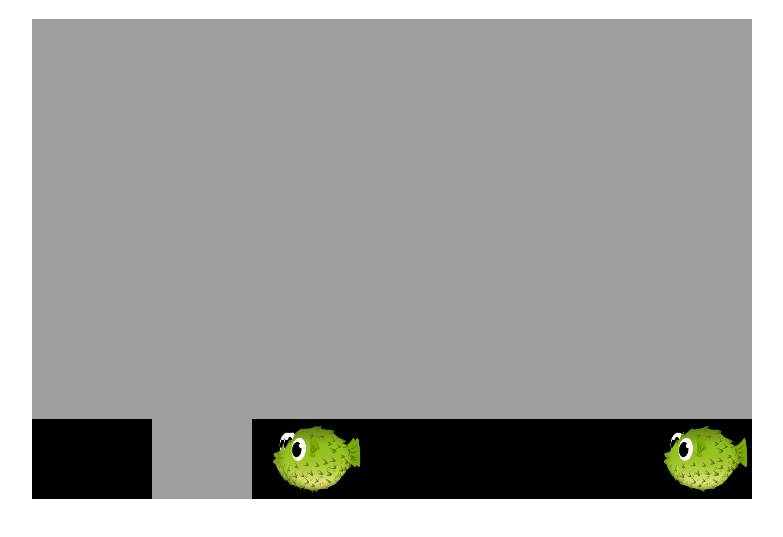
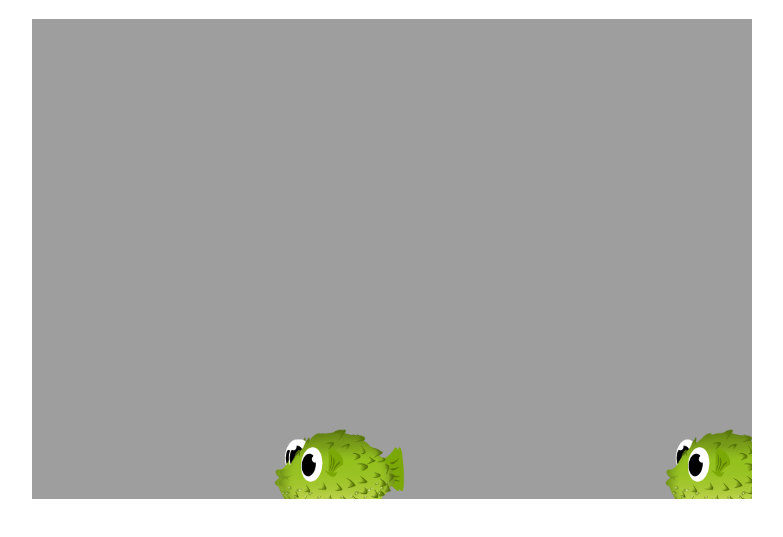
Before and after one commit to Hummner/sharkie, a plain HTML site: page index.html in a window 1280 px wide. Shown: the part 69-606 px from the top of the page, without its empty margins (248-1031 px from the left). Drawn offline with Linux system fonts and the light colour scheme.

Commit message:
floor and background added

```diff
--- /dev/null
+++ b/classes/background.class.js
@@ -0,0 +1,11 @@
+class Background extends MovableObject {
+    x = 0;
+    height = 480;
+    width = 720;
+    y = 0;
+
+
+    constructor(imagePath) {
+        super().loadImage(imagePath)
+    }
+}
--- a/classes/character.class.js
+++ b/classes/character.class.js
@@ -1,5 +1,7 @@
 class Character extends MovableObject {
-
+    height = 200;
+    width = 200;
+    y = 200;
 
     constructor() {
         super().loadImage("img/1.Sharkie/3.Swim/1.png");
--- a/classes/chicken.class.js
+++ b/classes/chicken.class.js
@@ -1,6 +1,7 @@
 class Chicken extends MovableObject {
 
-
+    height = 150;
+    width = 150;
 
     constructor() {
         super().loadImage("/img/2.Enemy/1.Puffer fish (3 color options)/1.Swim/1.swim1.png");
--- /dev/null
+++ b/classes/floor.class.js
@@ -0,0 +1,11 @@
+class Floor extends MovableObject {
+    x = 0;
+    y = 0;
+    width = 760;
+    height = 480;
+
+
+    constructor() {
+        super().loadImage("img/3. Background/Layers/2. Floor/D1.png")
+    }
+}
--- a/classes/light.class.js
+++ b/classes/light.class.js
@@ -7,5 +7,7 @@ height = 400;
 constructor() {
     super().loadImage("img/3. Background/Layers/1. Light/COMPLETO.png");
 
+    this.x = 200 + Math.random() * 500;
+
     }
 }
--- /dev/null
+++ b/classes/water.class.js
@@ -0,0 +1,10 @@
+class Water extends MovableObject {
+     x = 0;
+    y = 0;
+    width = 760;
+    height = 480;
+
+     constructor() {
+        super().loadImage("img/3. Background/Layers/5. Water/D1.png")
+    }
+}
--- a/classes/world.class.js
+++ b/classes/world.class.js
@@ -6,6 +6,12 @@ class World {
         new Chicken()
     ];
     light = new Light();
+    floor = new Floor();
+    water = new Water();
+    backgrounds = [
+        new Background("img/3. Background/Layers/3.Fondo 1/D1.png"),
+        new Background("img/3. Background/Layers/4.Fondo 2/D1.png")
+    ]
 
     ctx;
     canvas;
@@ -19,11 +25,18 @@ class World {
 
     draw() {
         this.ctx.clearRect(0,0, this.canvas.width, this.canvas.height)
-        this.ctx.drawImage(this.charachter.img, this.charachter.x, this.charachter.y, this.charachter.width, this.charachter.height);
-        this.enemies.forEach(enemy => {
-            this.ctx.drawImage(enemy.img, enemy.x, enemy.y, enemy.width, enemy.height)
-        })
-        this.ctx.drawImage(this.light.img, this.light.x, this.light.y, this.light.width, this.light.height)
+
+        this.addToMap(this.water);
+        this.addToMap(this.light);
+        this.addObjectsToMap(this.backgrounds);
+
+
+        this.addToMap(this.floor);
+        this.addToMap(this.charachter);
+        this.addObjectsToMap(this.enemies);
+
+
+
 
 
 
@@ -32,4 +45,14 @@ class World {
             self.draw();
         });
     }
+
+    addObjectsToMap(objects) {
+       objects.forEach(o => {
+            this.addToMap(o)
+        })
+    }
+
+    addToMap(object) {
+        this.ctx.drawImage(object.img, object.x, object.y, object.width, object.height)
+    }
 }
--- a/index.html
+++ b/index.html
@@ -9,6 +9,9 @@
     <script src="/classes/light.class.js"></script>
     <script src="/classes/character.class.js"></script>
     <script src="/classes/chicken.class.js"></script>
+    <script src="/classes/floor.class.js"></script>
+     <script src="/classes/water.class.js"></script>
+     <script src="/classes/background.class.js"></script>
     <script src="/classes/world.class.js"></script>
 
     <script src="/js/game.js"></script>
```
